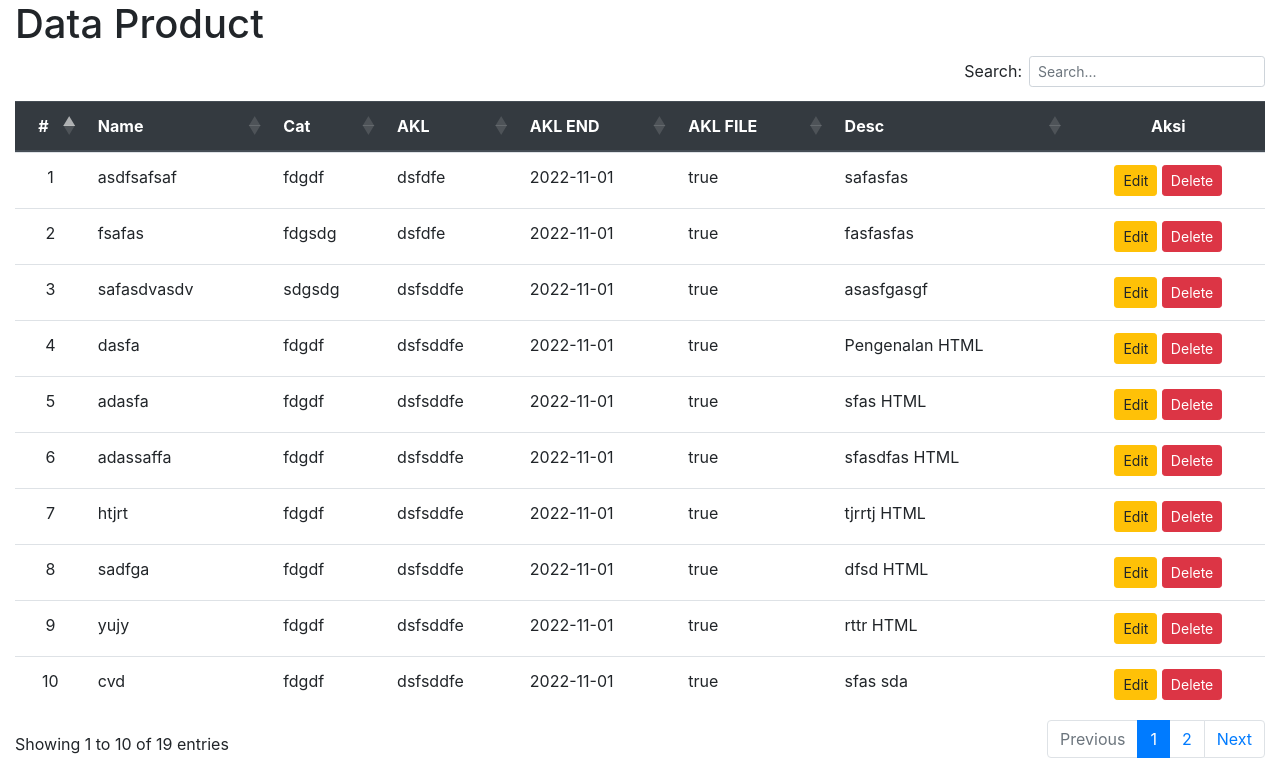
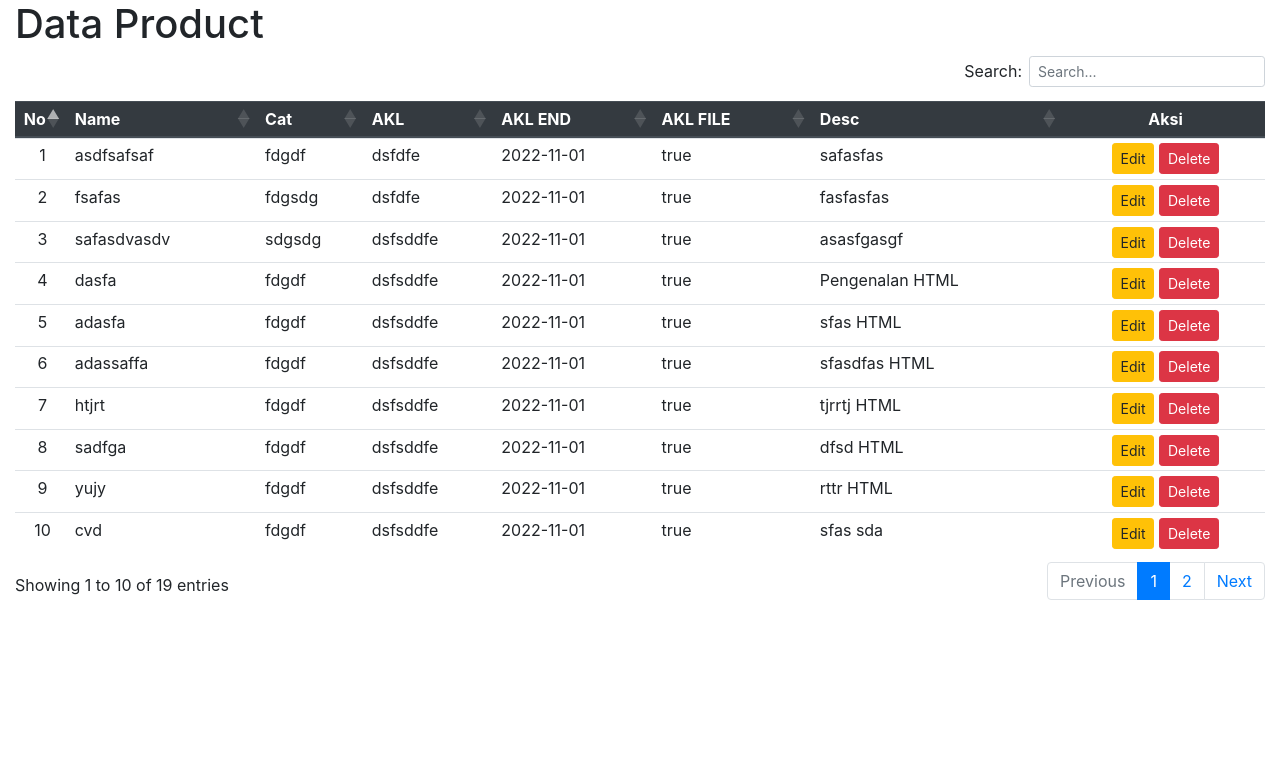
Before and after one commit to alfiansetia/ci3-who, a CodeIgniter app: page /ci3-who/index.php/product/index in a window 1280 px wide. Shown: the part 56-816 px from the top of the page. After the commit the page ends 656 px from the top, so only its background shows below. Run offline with CodeIgniter, Linux system fonts and the light colour scheme; data comes from the database, SQL or seed files in the repository; some libraries are stand-ins or nearby versions.

```diff
--- a/application/views/product/index.php
+++ b/application/views/product/index.php
@@ -2,10 +2,10 @@
     <h1><?= $title ?></h1>
 
     <div class="responsive">
-        <table class="table table-hover" id="table" style="width: 100%;">
+        <table class="table table-sm table-hover" id="table" style="width: 100%;">
             <thead class="thead-dark">
                 <tr>
-                    <th class="text-center">#</th>
+                    <th class="text-center" style="width: 30px;">No</th>
                     <th>Name</th>
                     <th>Cat</th>
                     <th>AKL</th>
```
Also changed, not shown: 1 other file.
